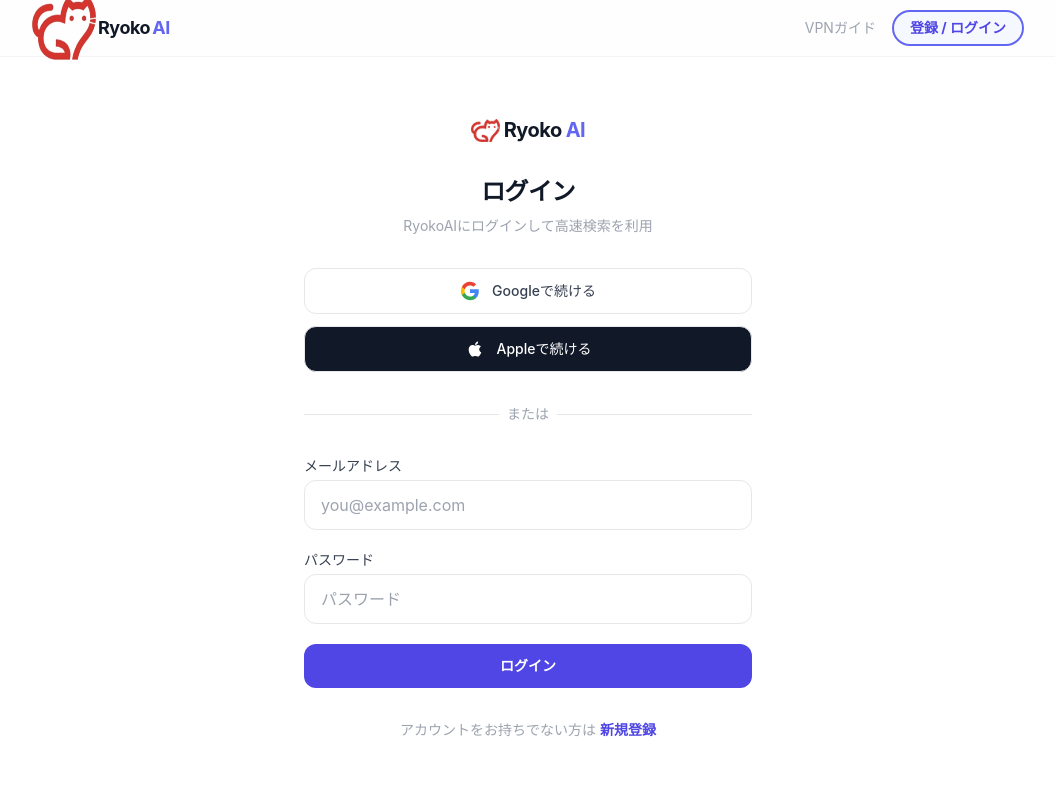
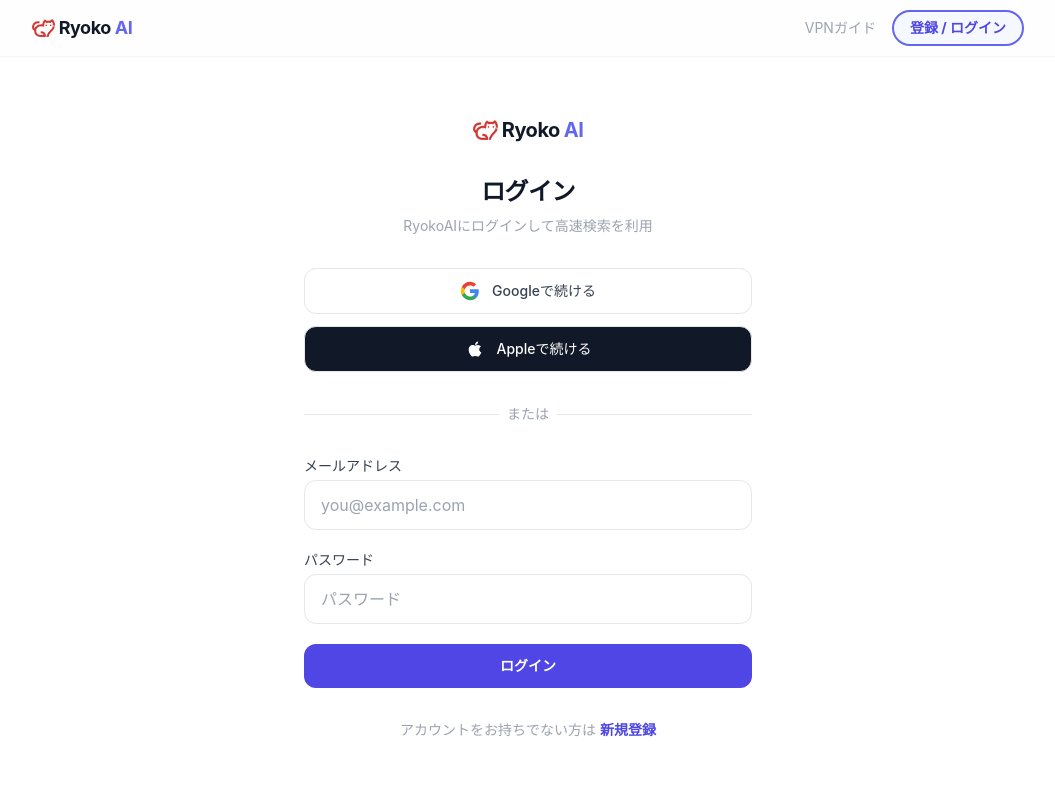
Before and after one commit to xxgoldxxgold/ryokoai, a Next.js app: page /login in a window 1280 px wide. Shown: the top 800 px of the page, without its empty margins (112-1167 px from the left). Built offline with nearby package versions, Linux system fonts and the light colour scheme; no server answers.

Commit message:
Trim logo whitespace and use 1em height to match text exactly
Co-Authored-By: Claude Opus 4.6 <noreply@anthropic.com>

```diff
--- a/src/app/login/page.tsx
+++ b/src/app/login/page.tsx
@@ -11,7 +11,7 @@ export default function LoginPage() {
   return (
     <div className="flex min-h-[calc(100vh-3.5rem)] flex-col items-center justify-center bg-white px-4">
       <Link href="/" className="mb-8 flex items-center gap-1 text-xl font-bold text-gray-900 tracking-tight">
-        <Image src="/logo.png" alt="RyokoAI" width={28} height={28} style={{ height: '1.15em', width: 'auto' }} />
+        <img src="/logo.png" alt="RyokoAI" style={{ height: '1em', width: 'auto' }} />
         Ryoko<span className="text-indigo-500">AI</span>
       </Link>
       <LoginForm />
--- a/src/app/signup/page.tsx
+++ b/src/app/signup/page.tsx
@@ -11,7 +11,7 @@ export default function SignupPage() {
   return (
     <div className="flex min-h-[calc(100vh-3.5rem)] flex-col items-center justify-center bg-white px-4">
       <Link href="/" className="mb-8 flex items-center gap-1 text-xl font-bold text-gray-900 tracking-tight">
-        <Image src="/logo.png" alt="RyokoAI" width={28} height={28} style={{ height: '1.15em', width: 'auto' }} />
+        <img src="/logo.png" alt="RyokoAI" style={{ height: '1em', width: 'auto' }} />
         Ryoko<span className="text-indigo-500">AI</span>
       </Link>
       <SignupForm />
--- a/src/components/Header.tsx
+++ b/src/components/Header.tsx
@@ -197,8 +197,8 @@ export default function Header() {
     <>
       <header className="fixed top-0 w-full z-50 bg-white/80 backdrop-blur-md border-b border-gray-100">
         <div className="max-w-5xl mx-auto px-4 h-14 flex items-center justify-between">
-          <Link href="/" className="flex items-center text-lg font-bold text-gray-900 tracking-tight" style={{ gap: '2px' }}>
-            <img src="/logo.png" alt="RyokoAI" style={{ height: '64px', width: '64px' }} />
+          <Link href="/" className="flex items-center gap-1 text-lg font-bold text-gray-900 tracking-tight">
+            <img src="/logo.png" alt="RyokoAI" style={{ height: '1em', width: 'auto' }} />
             Ryoko<span className="text-indigo-500">AI</span>
           </Link>
           <nav className="flex items-center gap-4 text-sm">
```
